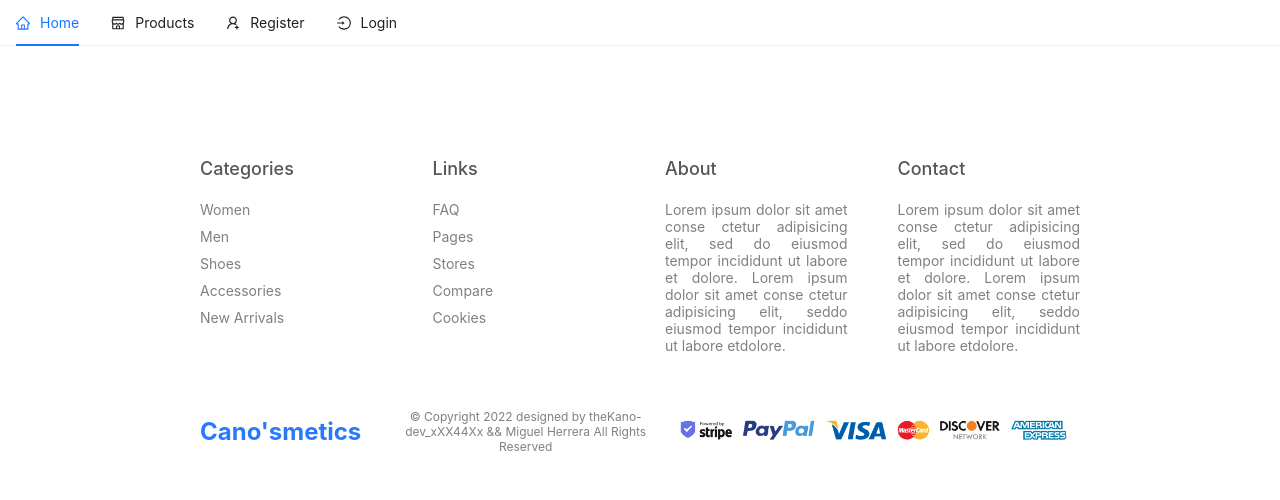
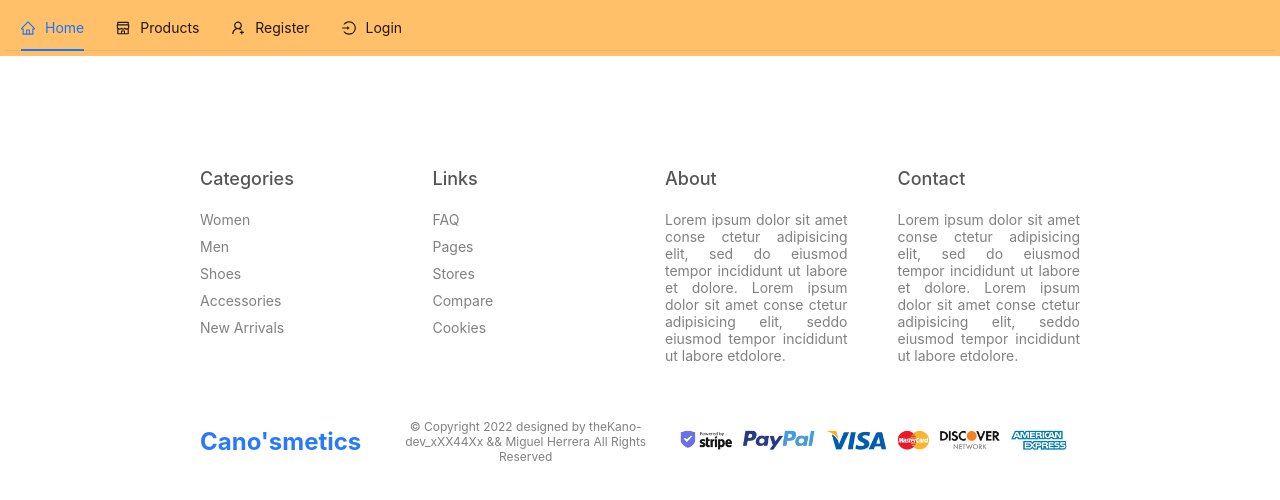
Before and after one commit to sergiokano/React_E-commerce, a React (Create React App) app: page / in a window 1280 px wide. Shown: the top 500 px of the page. Built offline with nearby package versions, Linux system fonts and the light colour scheme.

Commit message:
SCSS Header added

```diff
--- a/src/components/Header/Header.jsx
+++ b/src/components/Header/Header.jsx
@@ -3,6 +3,8 @@ import { Link, useNavigate } from "react-router-dom";
 import { Menu } from "antd";
 import { HomeOutlined, UserOutlined, UserAddOutlined, LogoutOutlined, LoginOutlined, ShopOutlined } from "@ant-design/icons";
 import { UserContext } from "../../context/UserContext/UserState";
+import "./Header.scss";
+
 
 const Header = () => {
     const {token, logout} = useContext(UserContext)
@@ -13,6 +15,7 @@ const Header = () => {
     }
     console.log("token",token)
     return (
+        <div className="container-home">
         <Menu mode="horizontal" defaultSelectedKeys={["home"]}>
           <Menu.Item key="home" icon={<HomeOutlined />}>
             <Link to="/">Home</Link>
@@ -39,6 +42,7 @@ const Header = () => {
 
           )}
         </Menu>
+        </div>
       );
     };
 
--- a/src/components/Header/Header.scss
+++ b/src/components/Header/Header.scss
@@ -1,21 +1,10 @@
-header {
-    background-color: rgb(114, 43, 72);
+.container-home {
+    background-color: #ffc069;
     color: rgb(219, 224, 236);
     padding: 5px;
-    nav {
-        display: flex;
-        justify-content: space-around;
-
-        a {
-            all: unset;
-        }
-
-        div {
-            color: rgb(219, 224, 236);
-            display: flex;
-            gap: 10px;
-            cursor: pointer;
-        }
-
-    }
+    cursor: pointer;
+ul{
+    background-color: #ffc069;
+    color: white
 }
+}
--- a/src/components/Profile/Profile.jsx
+++ b/src/components/Profile/Profile.jsx
@@ -2,6 +2,7 @@ import React, { useContext, useEffect } from "react";
 import { UserContext } from "../../context/UserContext/UserState";
 import { Spin, Card  } from 'antd';
 import { PhoneOutlined, MailOutlined, TagOutlined } from "@ant-design/icons";
+import "./Profile.scss";
 
 const Profile = () => {
   const { user, getUserInfo } = useContext(UserContext);
@@ -15,13 +16,14 @@ const Profile = () => {
       <p>Your profile</p>
       {!user ?
       <Spin size="large" />:
-      <div className="site-card-border-less-wrapper">
+      <div className="site-card-border-less-wrapper ">
 
         <Card
       title={user.name}
       bordered={false}
       style={{
         width: 300,
+        border: "1px solid lightGray"
       }}
     >
       <p> <MailOutlined /> {user.email}</p>
--- a/src/components/Profile/Profile.scss
+++ b/src/components/Profile/Profile.scss
@@ -0,0 +1,6 @@
+.container-profile {
+    display: flex;
+    justify-content: center;
+    align-items: center;
+    flex-direction: column;
+}
```
